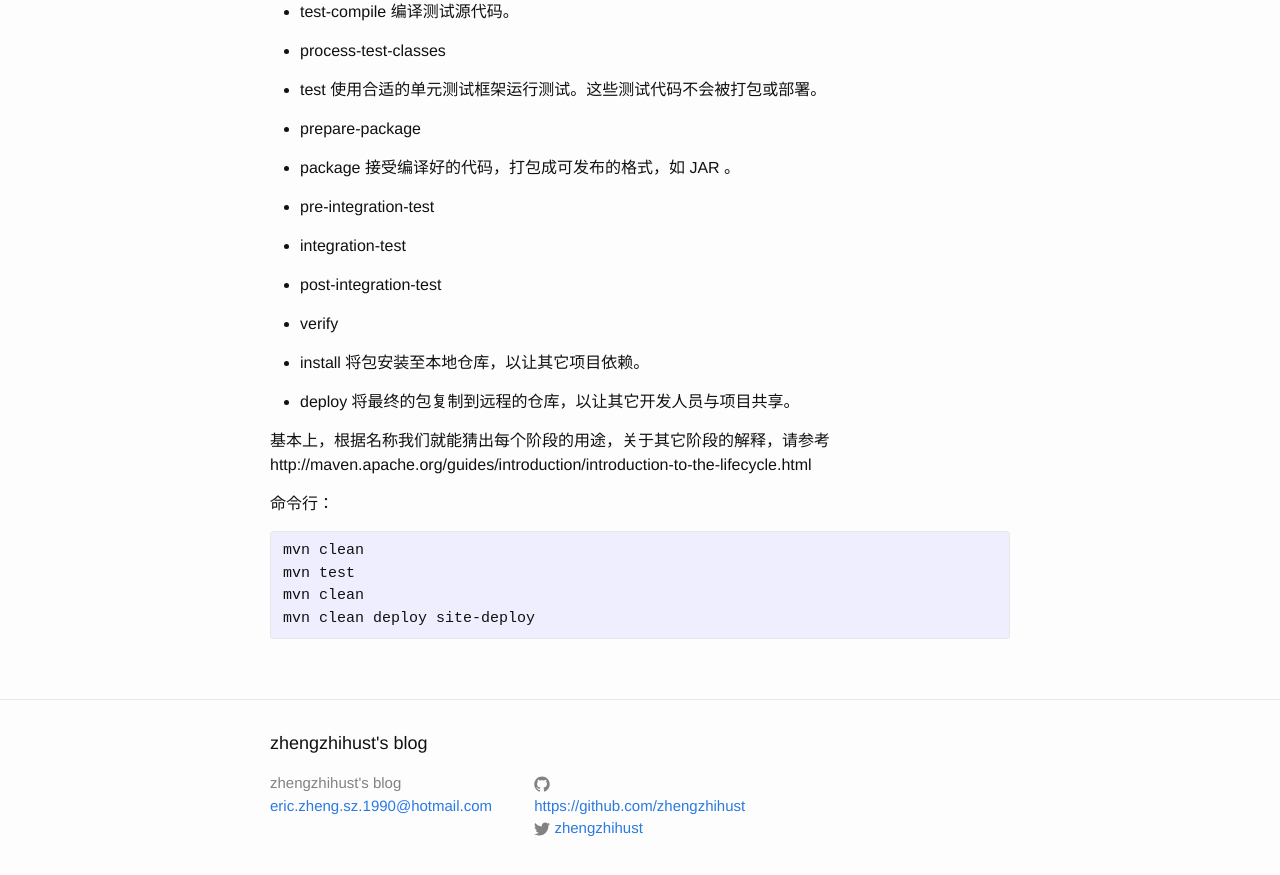
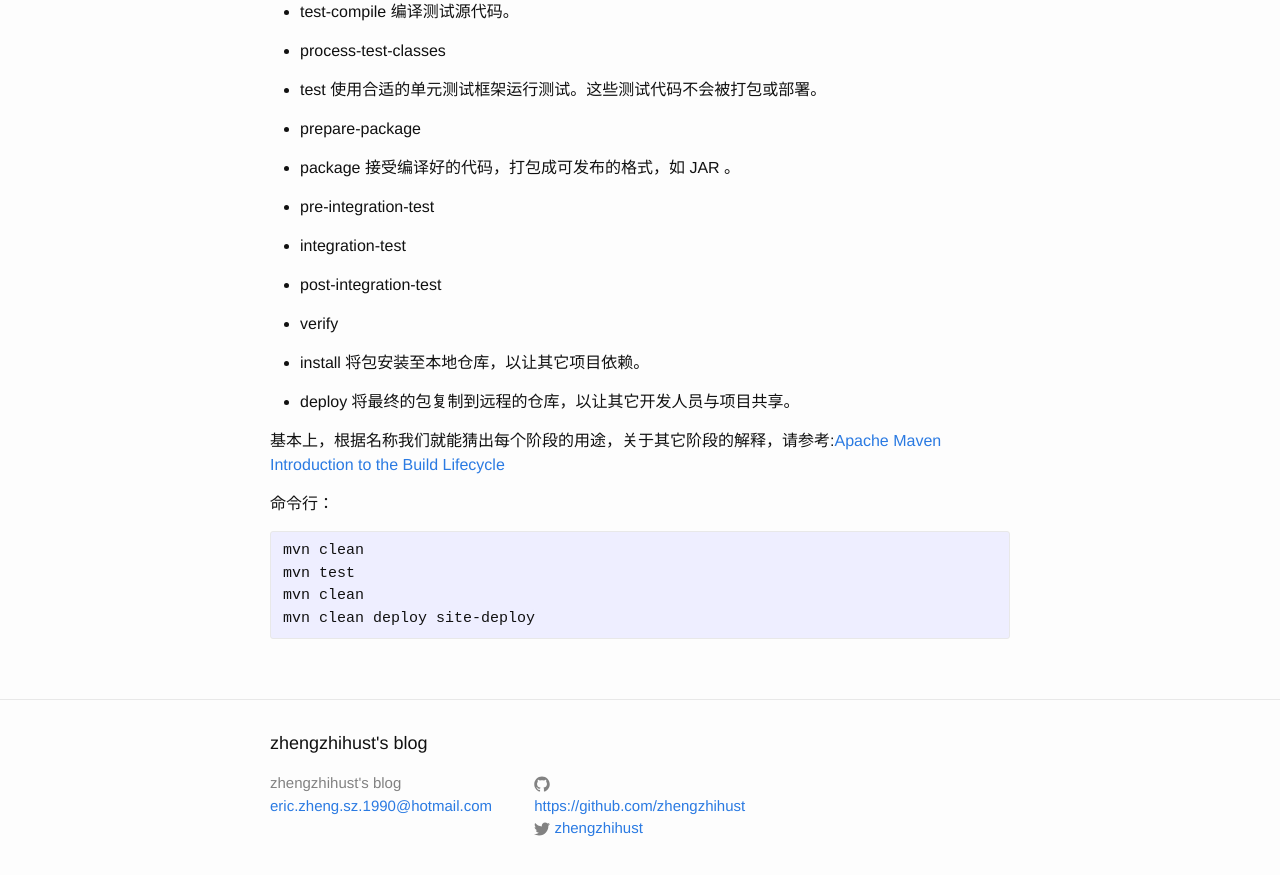
Before and after one commit to zhengzhihust/eric.github.io, a Jekyll site: the page built from _posts/2016-03-27-maven-lifecycle.markdown, in a window 1280 px wide and 900 px high, scrolled down 1547 px. Shown: the top 875 px of the window. Built offline with Jekyll 4.4.1, drawn with Linux system fonts in a browser that asks for light colours; some of the changed lines change nothing that is shown.

Commit message:
@yuanlang

```diff
--- a/_posts/2016-03-27-maven-lifecycle.markdown
+++ b/_posts/2016-03-27-maven-lifecycle.markdown
@@ -87,7 +87,7 @@ mvn clean 中的clean就是上面的clean，在一个生命周期中，运行某
 
 - deploy     将最终的包复制到远程的仓库，以让其它开发人员与项目共享。
 
-基本上，根据名称我们就能猜出每个阶段的用途，关于其它阶段的解释，请参考http://maven.apache.org/guides/introduction/introduction-to-the-lifecycle.html
+基本上，根据名称我们就能猜出每个阶段的用途，关于其它阶段的解释，请参考:[Apache Maven Introduction to the Build Lifecycle](http://maven.apache.org/guides/introduction/introduction-to-the-lifecycle.html)
 
 命令行：
 
```
